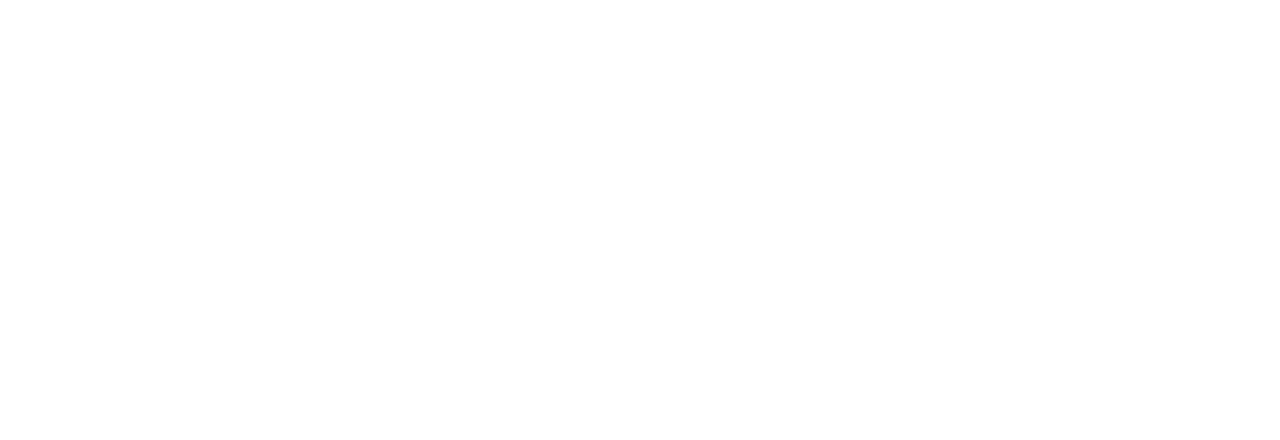
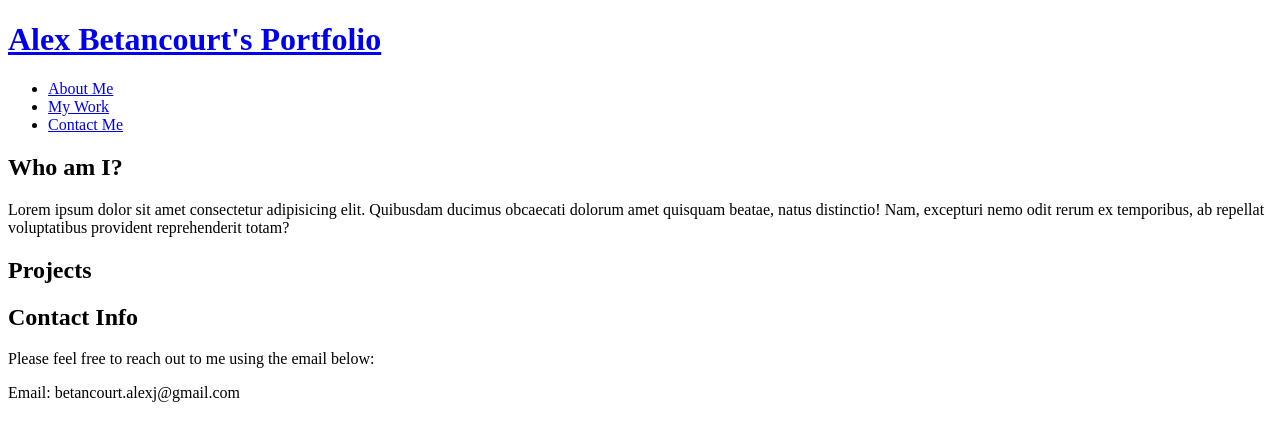
Before and after one commit to ajbf92/portfolio, a plain HTML site: page index.html in a window 1280 px wide. Drawn offline with Linux system fonts and the light colour scheme.

Commit message:
create nav, portfolio sections,link nav to section, add comments

```diff
--- a/index.html
+++ b/index.html
@@ -6,5 +6,48 @@
         <title>Portfolio - Alex Betancourt</title>
     </head>
     <body>
+        <!--Navigation Bar Starts-->
+        <header>
+            <h1>
+                <a href="./index.html">Alex Betancourt's Portfolio</a>
+            </h1>
+        </header>
+        <nav>
+            <ul>
+                <li>
+                    <a href="#about-me">About Me</a>
+                </li>
+                <li>
+                    <a href="#my-work">My Work</a>
+                </li>
+                <li>
+                    <a href="#contact-me">Contact Me</a>
+                </li>
+            </ul>
+        </nav>
+
+        <!--Navigation Bar Ends-->
+        <!--About Me Begins-->
+        <div class="about-me" id="about-me">
+            <h2>Who am I?</h2>
+            <p>Lorem ipsum dolor sit amet consectetur adipisicing elit. Quibusdam ducimus obcaecati dolorum amet quisquam beatae, natus distinctio! Nam, excepturi nemo odit rerum ex temporibus, ab repellat voluptatibus provident reprehenderit totam?</p>
+        </div>
+        <!--About Me Ends-->
+
+        <!--My Work Starts-->
+        <div class="my-work" id="my-work">
+            <h2>Projects</h2>
+        </div>
+        <!--My Work Ends-->
+        <!--Contact Me Starts-->
+        <div id="contact-me">
+            <h2>Contact Info</h2>
+
+                <p>Please feel free to reach out to me using the email below:</p>
+                Email: betancourt.alexj@gmail.com
+        </div>
+        <!--Contact Me Ends-->
+
+
     </body>
 </html>
```
